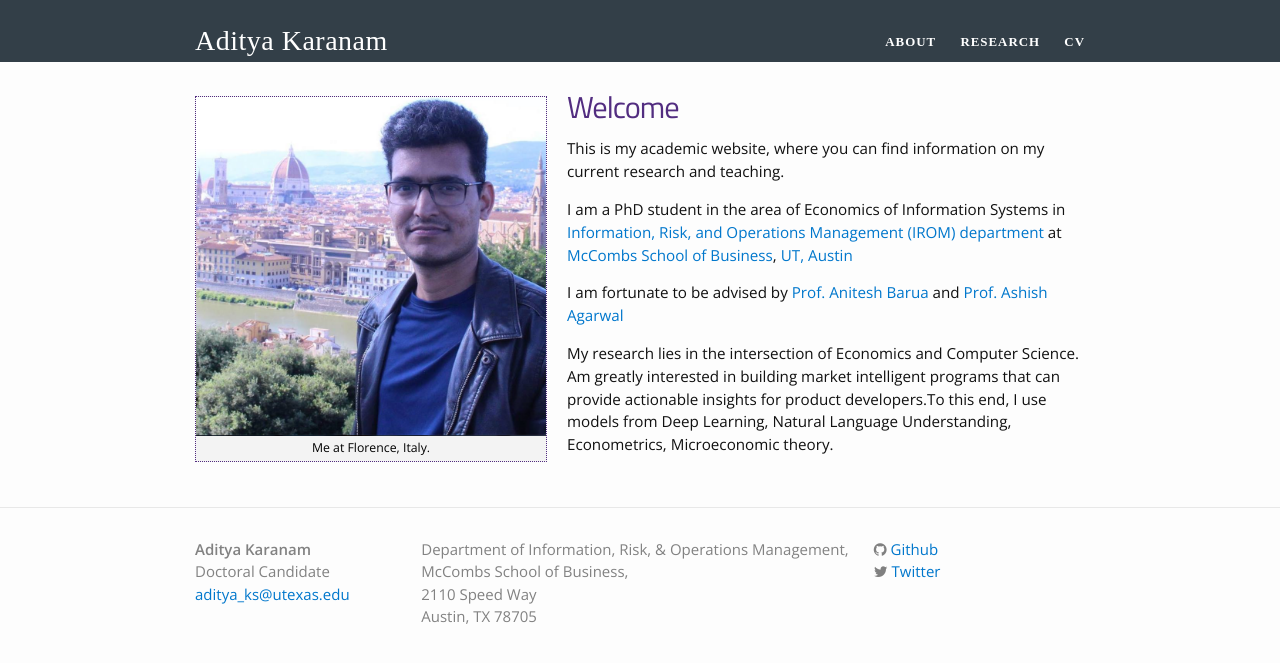
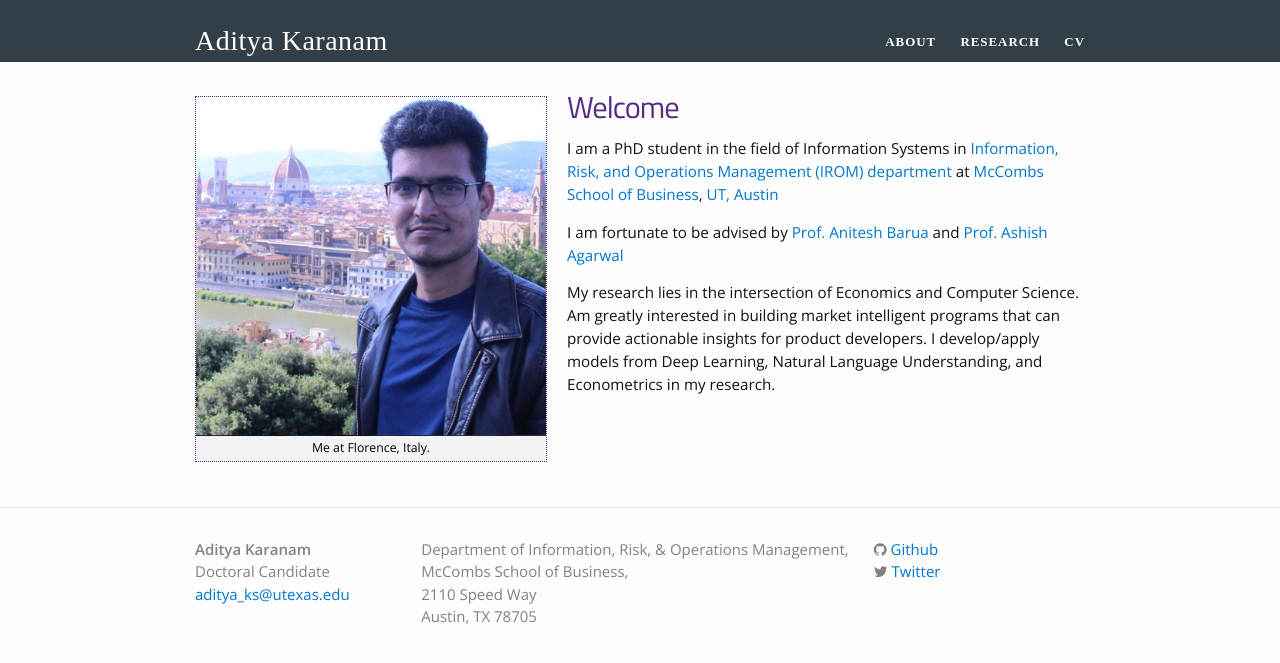
Before and after one commit to askaranam/askaranam.github.io, a Jekyll site: the page built from index.html, in a window 1280 px wide. Shown: the top 663 px of the page. Built offline with Jekyll 4.4.1, drawn with Linux system fonts in a browser that asks for light colours; nearby versions of some CDN libraries; some web fonts are replaced.

Commit message:
Update index.html

```diff
--- a/index.html
+++ b/index.html
@@ -10,14 +10,13 @@ layout: default
 	{% include image.html url="/images/profile2.png" caption="Me at Florence, Italy." width=350 align="left" %}
 
 <h1>Welcome</h1>
-	<p>This is my academic website, where you can find information on my current research and teaching.</p>
 
-<p> I am a PhD student in the area of Economics of Information Systems in <a href="https://www.mccombs.utexas.edu/PhD/Areas-of-Study/IROM">Information, Risk, and Operations Management (IROM) department </a> at <a href="https://www.mccombs.utexas.edu/">McCombs School of Business</a>,<a href="https://www.utexas.edu/"> UT, Austin</a></p>
+<p> I am a PhD student in the field of Information Systems in <a href="https://www.mccombs.utexas.edu/PhD/Areas-of-Study/IROM">Information, Risk, and Operations Management (IROM) department </a> at <a href="https://www.mccombs.utexas.edu/">McCombs School of Business</a>,<a href="https://www.utexas.edu/"> UT, Austin</a></p>
 
 <p>I am fortunate to be advised by <a href="https://www.mccombs.utexas.edu/execed/faculty/anitesh-barua">Prof. Anitesh Barua </a> and <a href= "https://sites.google.com/site/ashish1site/">Prof. Ashish Agarwal </a> </p>
 
 
-<p>My research lies in the intersection of Economics and Computer Science. Am greatly interested in building market intelligent programs that can provide actionable insights for product developers.To this end, I use models from Deep Learning, Natural Language Understanding, Econometrics, Microeconomic theory. </p>
+<p>My research lies in the intersection of Economics and Computer Science. Am greatly interested in building market intelligent programs that can provide actionable insights for product developers. I develop/apply models from Deep Learning, Natural Language Understanding, and Econometrics in my research. </p>
 
 
 </div>
```
